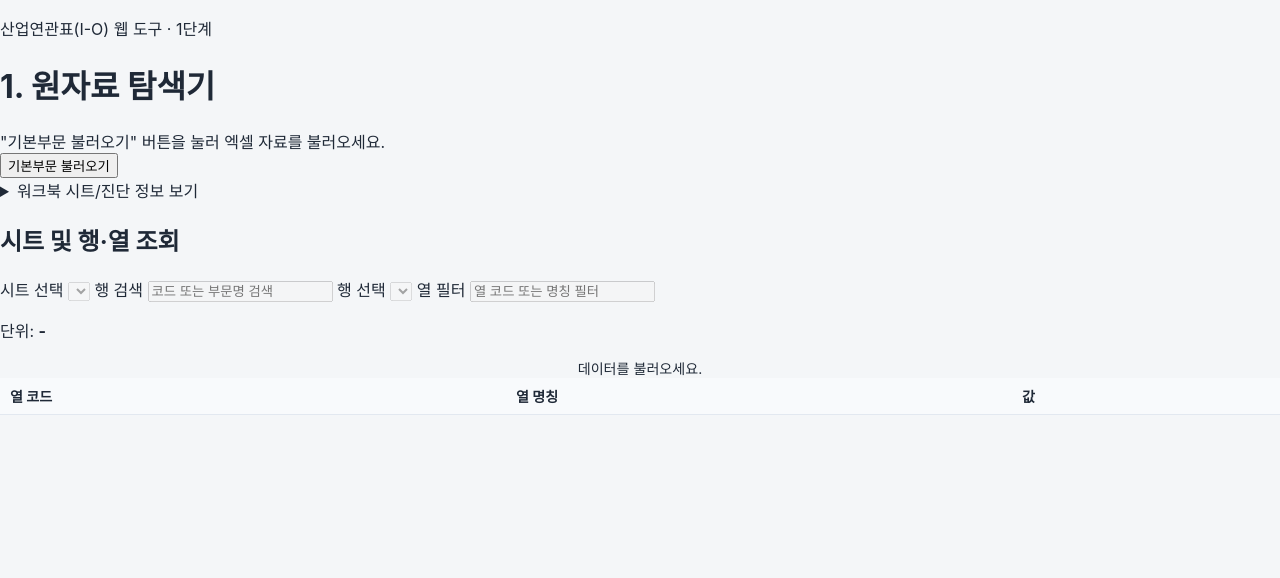
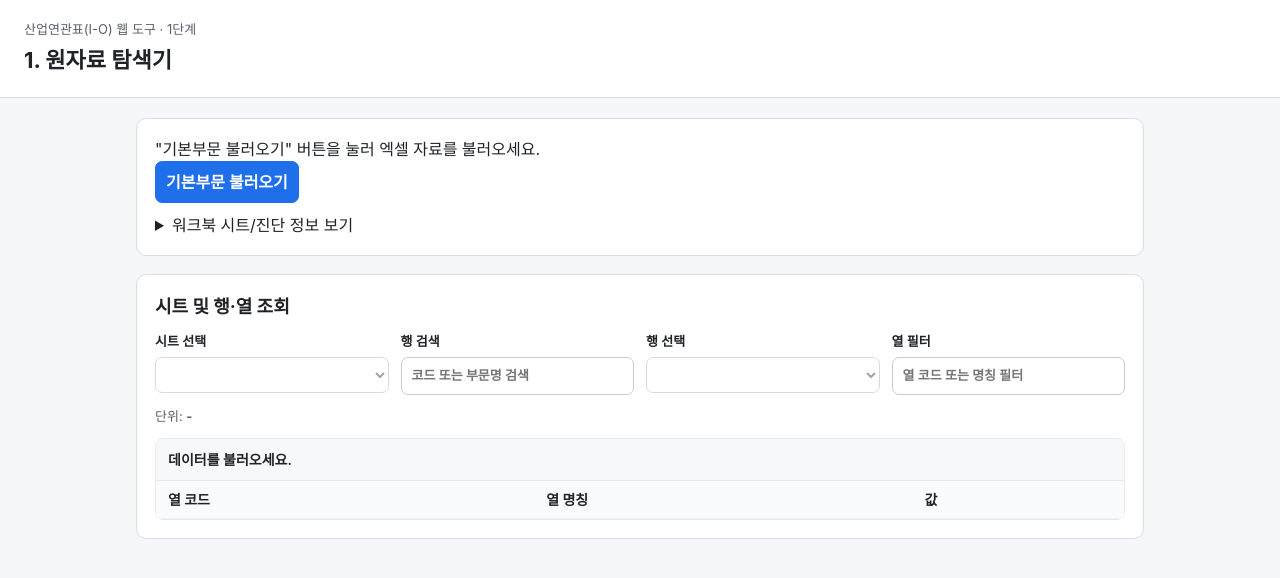
Before and after one commit to happy76883-afk/-Title, a plain HTML site: page index.html in a window 1280 px wide. Drawn offline with Linux system fonts and the light colour scheme.

Commit message:
Update style.css

```diff
--- a/style.css
+++ b/style.css
@@ -1,44 +1,140 @@
-* { box-sizing: border-box; }
+* {
+  box-sizing: border-box;
+}
+
 body {
   margin: 0;
-  font-family: -apple-system, BlinkMacSystemFont, "Malgun Gothic", sans-serif;
-  background: #f4f6f8;
-  color: #1f2937;
+  font-family: -apple-system, BlinkMacSystemFont, "Segoe UI", Roboto, sans-serif;
+  background: #f6f7f9;
+  color: #1f2328;
+  line-height: 1.5;
 }
-.top-banner {
-  background: #0b4a82;
-  color: #fff;
-  padding: 12px 16px;
-  text-align: center;
+
+header {
+  background: #ffffff;
+  border-bottom: 1px solid #d8dee4;
+  padding: 20px 24px;
 }
-.top-banner h1 { margin: 0; font-size: 1rem; font-weight: 600; }
-.page { max-width: 960px; margin: 20px auto; padding: 0 14px 40px; display: flex; flex-direction: column; gap: 18px; }
-.panel { background: #fff; border: 1px solid #e2e8f0; border-radius: 10px; padding: 22px; }
-.panel-head { display: flex; justify-content: space-between; align-items: center; gap: 12px; }
-.panel h2 { margin: 0 0 8px; font-size: 1.2rem; }
-.hint { margin: 0 0 14px; font-size: 0.9rem; color: #4b5563; }
-.status-msg { font-size: 0.85rem; color: #0b4a82; margin-bottom: 12px; }
-.field { margin-bottom: 14px; }
-.field label { display: block; font-size: 0.88rem; font-weight: 600; margin-bottom: 6px; }
-.field input, .field select {
-  width: 100%; padding: 9px 11px; border: 1px solid #cbd5e1; border-radius: 6px; font-size: 0.92rem; background: #fff;
+
+header p {
+  margin: 0 0 4px;
+  font-size: 13px;
+  color: #57606a;
 }
-.field input:disabled, .field select:disabled { background: #f1f5f9; color: #94a3b8; }
-.btn-load {
-  background: #0f4c5c; color: #fff; border: none; border-radius: 6px; padding: 9px 14px; font-weight: 600; cursor: pointer; font-size: 0.88rem;
+
+header h1 {
+  margin: 0;
+  font-size: 22px;
 }
-.btn-load:disabled { opacity: 0.45; cursor: not-allowed; }
-.btn-sub {
-  background: #e5e7eb; color: #374151; border: none; border-radius: 6px; padding: 9px 14px; font-weight: 600; cursor: pointer; font-size: 0.88rem;
+
+main {
+  max-width: 1040px;
+  margin: 20px auto;
+  padding: 0 16px 40px;
+  display: grid;
+  gap: 18px;
 }
-.action-row { display: flex; gap: 8px; margin-bottom: 12px; }
-.empty-msg { font-size: 0.86rem; color: #6b7280; margin: 8px 0 12px; }
-.unit-note { font-size: 0.82rem; color: #6b7280; margin: 10px 0 0; }
-.table-box { max-height: 320px; overflow: auto; border: 1px solid #e2e8f0; border-radius: 6px; }
-table { width: 100%; border-collapse: collapse; font-size: 0.88rem; }
-th, td { padding: 8px 10px; border-bottom: 1px solid #e2e8f0; text-align: left; }
-thead th { position: sticky; top: 0; background: #f8fafc; }
-.num { text-align: right; font-variant-numeric: tabular-nums; }
-.chips { display: flex; flex-wrap: wrap; gap: 6px; margin-bottom: 10px; }
-.chip { background: #e6f4f1; color: #0f4c5c; padding: 5px 10px; border-radius: 999px; font-size: 0.84rem; font-weight: 600; }
-.result-box { background: #f8fafc; border: 1px solid #cbd5e1; border-radius: 8px; padding: 12px 14px; font-size: 0.9rem; }
+
+.loading-status,
+section {
+  background: #ffffff;
+  border: 1px solid #d8dee4;
+  border-radius: 10px;
+  padding: 18px;
+}
+
+.section-heading h2 {
+  margin: 0 0 12px;
+  font-size: 18px;
+}
+
+.controls {
+  display: grid;
+  grid-template-columns: repeat(auto-fit, minmax(210px, 1fr));
+  gap: 12px;
+}
+
+label {
+  display: flex;
+  flex-direction: column;
+  gap: 6px;
+  font-size: 13px;
+  font-weight: 600;
+}
+
+input,
+select,
+button {
+  font: inherit;
+  padding: 8px 10px;
+  border-radius: 7px;
+  border: 1px solid #c5ccd4;
+  background: #ffffff;
+}
+
+button {
+  cursor: pointer;
+  background: #1f6feb;
+  color: #ffffff;
+  border-color: #1f6feb;
+  font-weight: 600;
+}
+
+button:disabled {
+  opacity: 0.5;
+  cursor: not-allowed;
+}
+
+.note {
+  margin: 12px 0;
+  font-size: 13px;
+  color: #57606a;
+}
+
+details {
+  margin-top: 10px;
+}
+
+pre {
+  background: #f6f8fa;
+  padding: 10px;
+  border-radius: 6px;
+  overflow-x: auto;
+  font-size: 12px;
+}
+
+.scroll {
+  overflow-x: auto;
+  max-height: 460px;
+  overflow-y: auto;
+  border: 1px solid #e5e9f0;
+  border-radius: 8px;
+}
+
+table {
+  width: 100%;
+  border-collapse: collapse;
+  font-size: 14px;
+}
+
+caption {
+  caption-side: top;
+  text-align: left;
+  padding: 10px 12px;
+  font-weight: 600;
+  background: #f6f8fa;
+  border-bottom: 1px solid #e5e9f0;
+}
+
+th,
+td {
+  padding: 8px 12px;
+  border-bottom: 1px solid #eef2f6;
+  text-align: left;
+}
+
+th {
+  position: sticky;
+  top: 0;
+  background: #fafbfc;
+}
```
